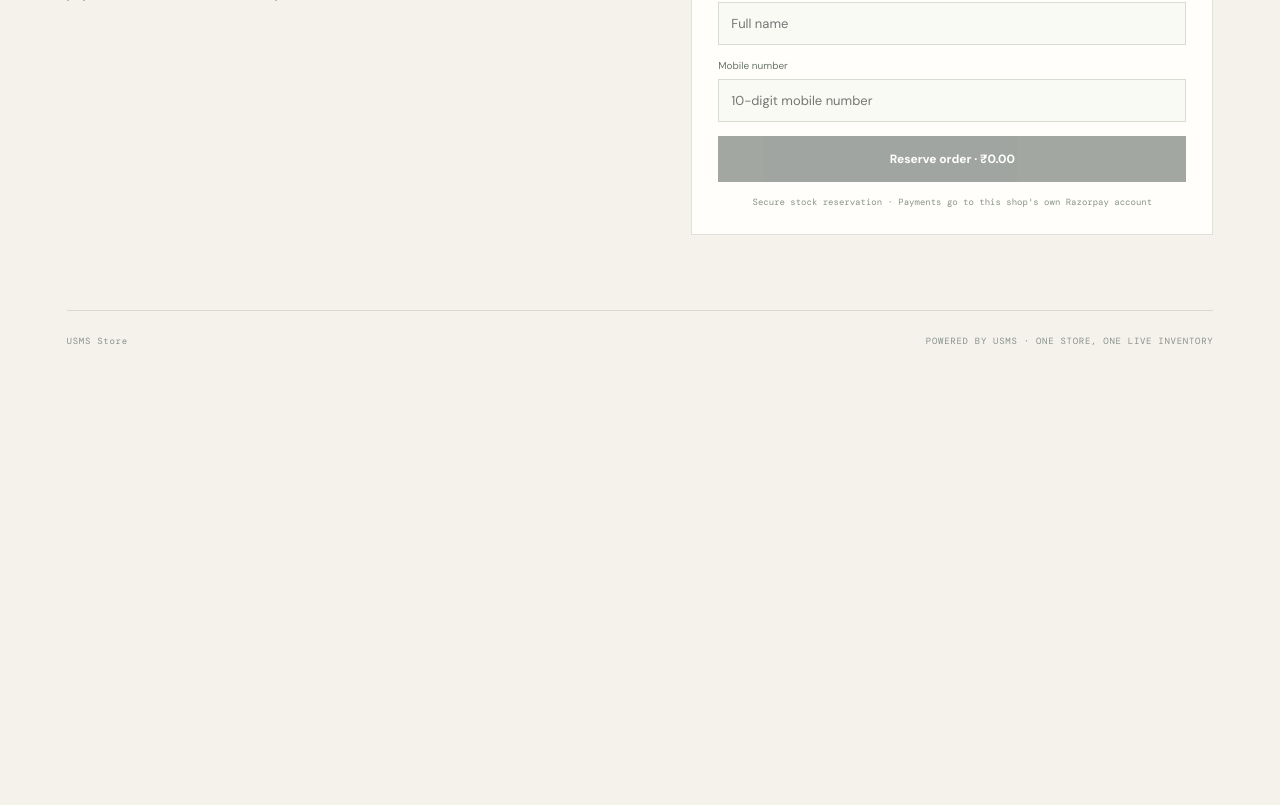
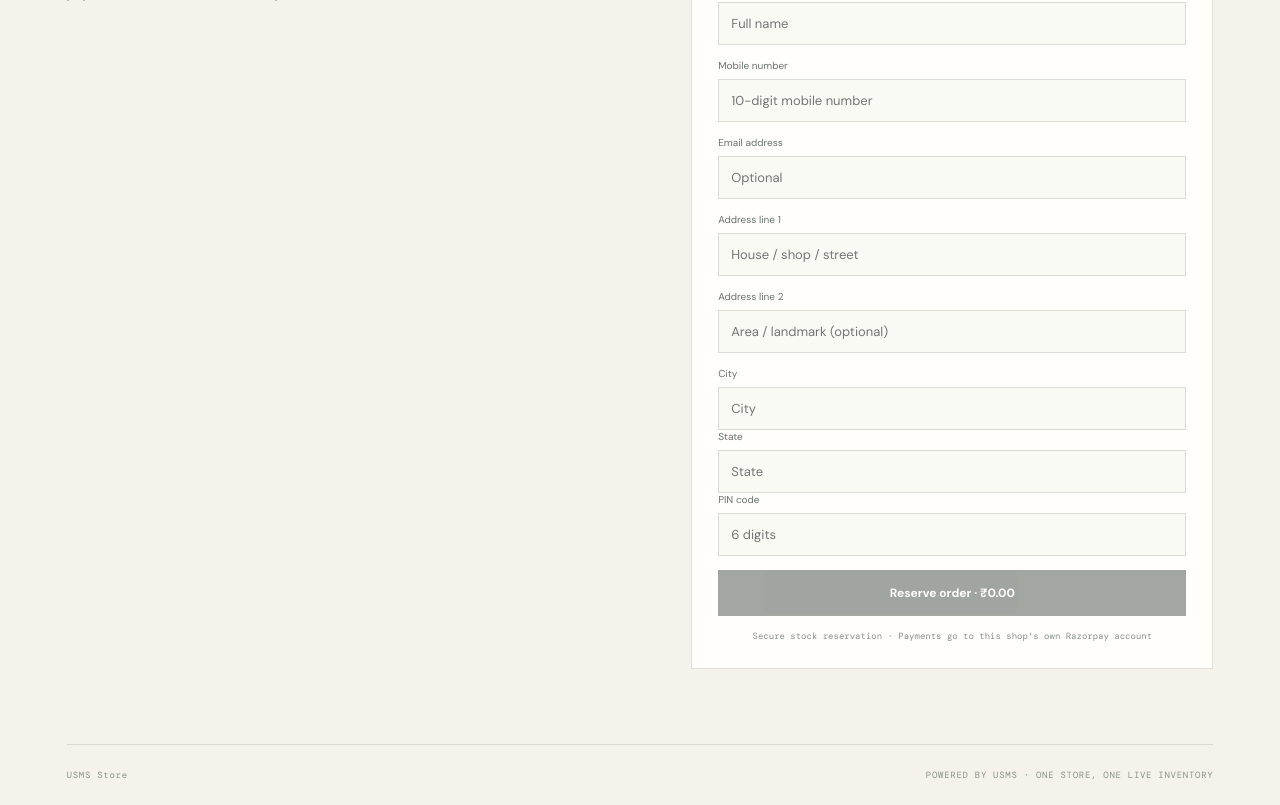
Before and after one commit to MrDeepak211/Unified-Store-Management-System, a React (Vite) app in the folder apps/storefront/: page / in a window 1280 px wide. Shown: the part 1420-2225 px from the top of the page. Before the commit the page ends 1791 px from the top, so only its background shows below. Built offline with nearby package versions, Linux system fonts and the light colour scheme; no server answers; a web font is replaced by a local one.

Commit message:
feat(storefront): collect delivery address and contact email at checkout

```diff
--- a/apps/storefront/src/App.tsx
+++ b/apps/storefront/src/App.tsx
@@ -24,6 +24,12 @@ export default function App() {
   const [error, setError] = useState("");
   const [customerName, setCustomerName] = useState("");
   const [customerPhone, setCustomerPhone] = useState("");
+  const [customerEmail, setCustomerEmail] = useState("");
+  const [addressLine1, setAddressLine1] = useState("");
+  const [addressLine2, setAddressLine2] = useState("");
+  const [addressCity, setAddressCity] = useState("");
+  const [addressState, setAddressState] = useState("");
+  const [addressPincode, setAddressPincode] = useState("");
   const [order, setOrder] = useState<OrderResult | null>(null);
   const [submitting, setSubmitting] = useState(false);
   const [trackingStatus, setTrackingStatus] = useState("");
@@ -133,7 +139,7 @@ export default function App() {
 
   async function checkout(event: FormEvent) {
     event.preventDefault();
-    if (!cartItems.length || !customerName.trim() || !customerPhone.trim()) return;
+    if (!cartItems.length || !customerName.trim() || !customerPhone.trim() || !addressLine1.trim() || !addressCity.trim() || !addressState.trim() || !/^\\d{6}$/.test(addressPincode)) return;
     setSubmitting(true);
     setError("");
     try {
@@ -186,7 +192,12 @@ export default function App() {
         {cartItems.length ? cartItems.map((product) => <div className="cart-line" key={product.id}><span>{product.name} × {cart[product.id]}</span><b>₹{(Number(product.price) * cart[product.id]).toFixed(2)}</b></div>) : <p className="empty-cart">Your bag is waiting for something good.</p>}
         <label>Your name<input value={customerName} onChange={(e) => setCustomerName(e.target.value)} required placeholder="Full name"/></label>
         <label>Mobile number<input value={customerPhone} onChange={(e) => setCustomerPhone(e.target.value)} required inputMode="tel" placeholder="10-digit mobile number"/></label>
-        <button className="checkout-button" disabled={!cartItems.length || submitting}>{submitting ? "Reserving stock…" : "Reserve order · ₹" + total.toFixed(2)}</button>
+        <label>Email address<input type="email" value={customerEmail} onChange={(e) => setCustomerEmail(e.target.value)} placeholder="Optional"/></label>
+        <label>Address line 1<input value={addressLine1} onChange={(e)=>setAddressLine1(e.target.value)} required placeholder="House / shop / street"/></label>
+        <label>Address line 2<input value={addressLine2} onChange={(e)=>setAddressLine2(e.target.value)} placeholder="Area / landmark (optional)"/></label>
+        <div className="delivery-grid"><label>City<input value={addressCity} onChange={(e)=>setAddressCity(e.target.value)} required placeholder="City"/></label><label>State<input value={addressState} onChange={(e)=>setAddressState(e.target.value)} required placeholder="State"/></label><label>PIN code<input value={addressPincode} onChange={(e)=>setAddressPincode(e.target.value.replace(/\\D/g,"").slice(0,6))} required inputMode="numeric" maxLength={6} placeholder="6 digits"/></label></div>
+
+        <button className="checkout-button" disabled={!cartItems.length || submitting || !addressLine1.trim() || !addressCity.trim() || !addressState.trim() || !/^\\d{6}$/.test(addressPincode)}>{submitting ? "Reserving stock…" : "Reserve order · ₹" + total.toFixed(2)}</button>
         <small>Secure stock reservation · Payments go to this shop's own Razorpay account</small>
       </form>
     </section>
```
